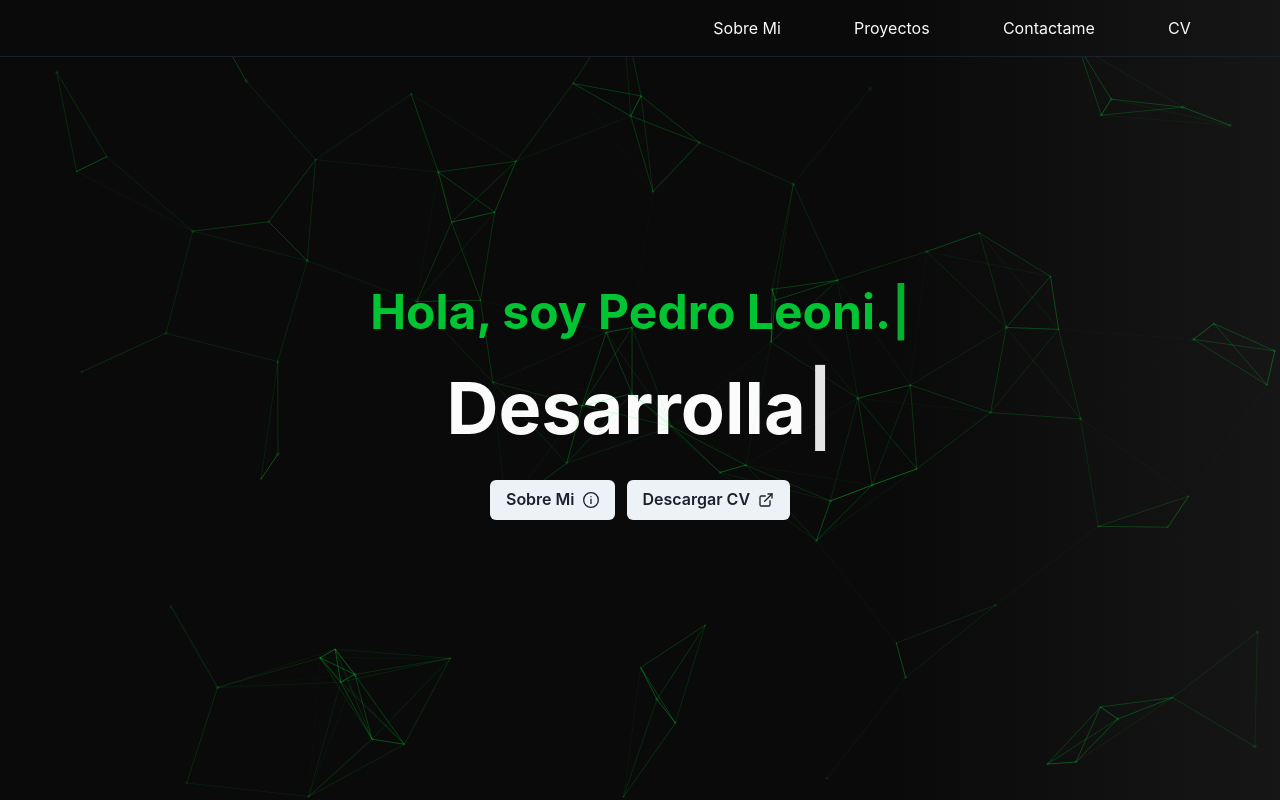
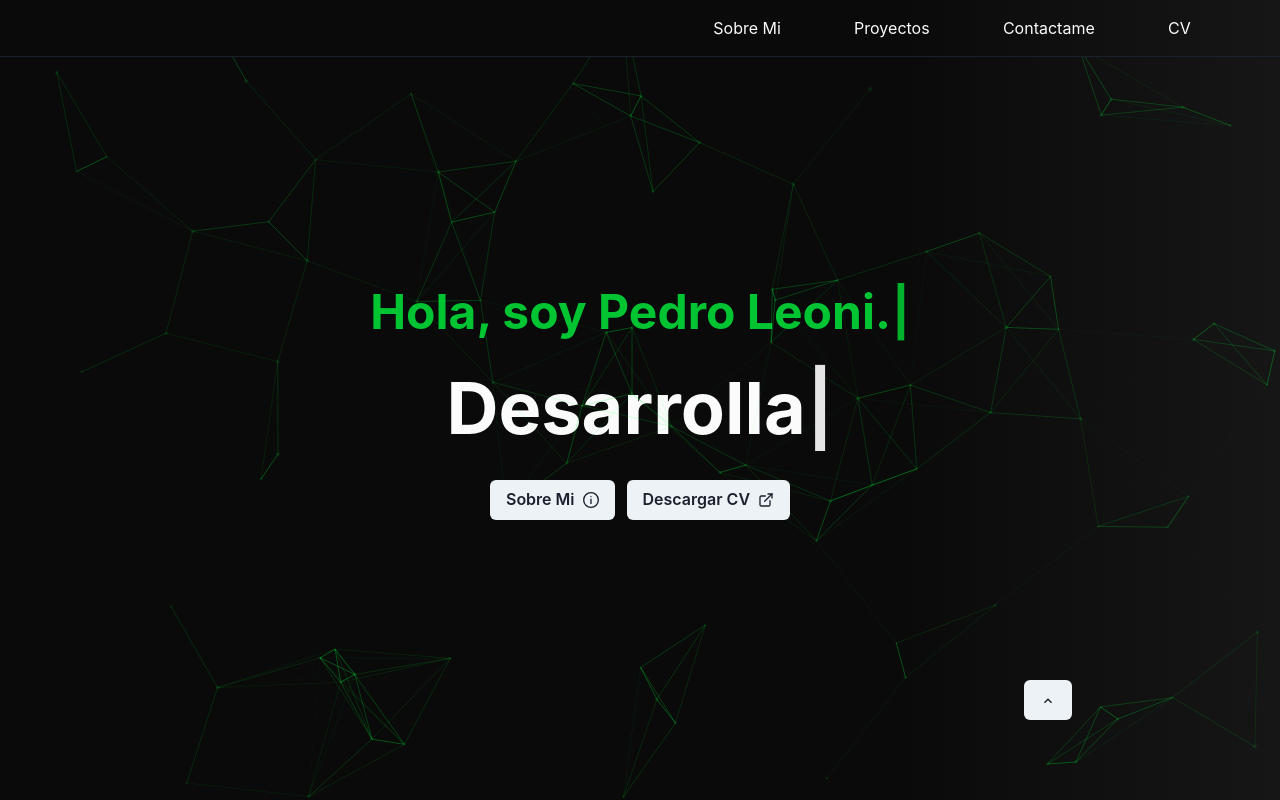
Before and after one commit to pedro-leoni/portfolio, a React (Create React App) app: page / in a window 1280 px wide. Shown: the top 800 px of the page. Built offline with nearby package versions, Linux system fonts and the light colour scheme; no server answers.

Commit message:
mas responsive

```diff
--- a/src/Components/Buttons/DescargarCv.jsx
+++ b/src/Components/Buttons/DescargarCv.jsx
@@ -14,6 +14,7 @@ const DescargarCv = () => {
         textDecoration="none"
         mt={3}
         rightIcon={<ExternalLinkIcon />}
+        size={['xs','md']}
       >
         Descargar CV
       </Button>
--- a/src/Components/Buttons/SobreMiButton.jsx
+++ b/src/Components/Buttons/SobreMiButton.jsx
@@ -14,6 +14,7 @@ const SobreMiButton = () => {
       mt={3}
       mr={3}
       rightIcon={<InfoOutlineIcon />}
+      size={['xs','md']}
     >
       Sobre Mi
     </Button>
--- /dev/null
+++ b/src/Components/Buttons/UpButton.jsx
@@ -0,0 +1,23 @@
+import React from 'react';
+import {Button, Link} from "@chakra-ui/react";
+import {ChevronUpIcon} from "@chakra-ui/icons";
+
+const UpButton = () => {
+  return (
+    <Link href='#'>
+        <Button
+            display={['none','none','block']}
+            mb={20}
+            ml='80vw'
+            position='fixed'
+            rigth={0}
+            bottom={0}
+            type='link'
+        >
+            <ChevronUpIcon/>
+        </Button>
+    </Link>
+  )
+}
+
+export default UpButton
--- a/src/Components/Contactame/Mensaje.jsx
+++ b/src/Components/Contactame/Mensaje.jsx
@@ -52,12 +52,12 @@ const Mensaje = () => {
   };
 
   return (
-    <Box p={10}>
+    <Box p={[2,10]}>
       <Heading p={3} pt={5} color="textColor" textAlign="center">
         O dejame tu mensaje
       </Heading>
       <form onSubmit={onSubmitInputs} ref={formRef}>
-        <Box display="flex" flexDirection={['column','row']} w="30vw" mt={5}>
+        <Box display="flex" flexDirection={['column','row']} w={["50vw","30vw"]} mt={5}>
           <FormControl isRequired p={3}>
             <Input
               id="name"
@@ -75,6 +75,7 @@ const Mensaje = () => {
               placeholder="Email"
               name="email"
               onChange={onChangeInputs}
+
             />
           </FormControl>
         </Box>
@@ -93,6 +94,7 @@ const Mensaje = () => {
             type="submit"
             _hover={{ color: "detailsPrimary" }}
             rightIcon={<ChatIcon />}
+            size={['xs','md']}
           >
             Enviar
           </Button>
--- a/src/Components/Footer/Footer.jsx
+++ b/src/Components/Footer/Footer.jsx
@@ -9,7 +9,7 @@ import {
 
 const Footer = () => {
   return (
-    <Box h="5vh" display='flex' alignItems='center' justifyContent='space-between' color='textColor'>
+    <Box h="7vh" display='flex' alignItems='center' justifyContent='space-between' color='textColor'>
       <Box display="flex">
         <Link
           href="mailto:pedroleoni1996@gmail.com"
--- a/src/Components/Home/Hola.jsx
+++ b/src/Components/Home/Hola.jsx
@@ -21,7 +21,7 @@ const Hola = () => {
           as="h1"
           size={["", "1xl", "2xl"]}
           color="textSecondary"
-          noOfLines={1}
+
           m={3}
           p={3}
         >
@@ -33,7 +33,7 @@ const Hola = () => {
           as="h1"
           size={["1xl","2xl","4xl"]}
           color="textColor"
-          noOfLines={1}
+
           m={3}
           p={3}
         >
--- a/src/Components/Home/Home.jsx
+++ b/src/Components/Home/Home.jsx
@@ -9,23 +9,22 @@ import Footer from "../Footer/Footer";
 import NavBar from "../NavBar/NavBar";
 import Particles from "react-tsparticles";
 import { loadFull }  from "tsparticles";
+import UpButton from "../Buttons/UpButton";
 
 
 const Home = () => {
   const particlesInit = async (main) => {
     await loadFull(main);
   };
-   const particlesLoaded = (container) => {
-    console.log(container);
-  };
+
   return (
     <Box>
     <Particles
       id="tsparticles"
       init={particlesInit}
-      loaded={particlesLoaded}
+
       options={{
-        fpsLimit: 120,
+        fpsLimit: 60,
         interactivity: {
           events: {
             onClick: {
@@ -43,7 +42,7 @@ const Home = () => {
               quantity: 4,
             },
             repulse: {
-              distance: 200,
+              distance: 100,
               duration: 0.4,
             },
           },
@@ -97,6 +96,7 @@ const Home = () => {
       }}
     />
       <NavBar />
+
       <Box  bgGradient='linear(to-r , backgroundHome 70%, backgroundHomeSecondary)' h="100vh">
         <Hola />
       </Box>
@@ -104,6 +104,7 @@ const Home = () => {
       <Box pl='30vw' pr='30vw' pb="10vh">
         <Divider />
     </Box>
+    <UpButton/>
         <SobreMi />
       </Box>
       <Box id="Tecnologias" bgGradient='linear(to-r , backgroundHome 70%, backgroundHomeSecondary)' h="auto">
--- a/src/Components/Proyectos/ProyectModal.jsx
+++ b/src/Components/Proyectos/ProyectModal.jsx
@@ -75,7 +75,7 @@ const ProyectModal = ({
             target="_blank"
             _hover={{ color: "detailsPrimary", textDecoration: "none" }}
           >
-            <Button m={2} rightIcon={<ExternalLinkIcon />}>
+            <Button m={2} rightIcon={<ExternalLinkIcon />} size={['xs','md']}>
               Visitar pagina
             </Button>
           </Link>
@@ -84,7 +84,7 @@ const ProyectModal = ({
             target="_blank"
             _hover={{ color: "detailsPrimary", textDecoration: "none" }}
           >
-            <Button m={2} rightIcon={<Github />}>
+            <Button m={2} rightIcon={<Github />} size={['xs','md']}>
               Ver codigo
             </Button>
           </Link>
--- a/src/Components/Proyectos/Proyectos.jsx
+++ b/src/Components/Proyectos/Proyectos.jsx
@@ -11,12 +11,9 @@ const Proyectos = () => {
   useEffect(() => {
     dispatch(getAllJobs());
   }, []);
-  const handleClick = () => {
-    dispatch(filterJobs());
-  };
   return (
     <>
-      <Button onClick={handleClick}>Filtrar</Button>
+
       <Box h="100%" id="SobreMi" pt="10vh" pl="20vw">
         <Box
           h="auto"
--- a/src/Components/Tecnologias/SkillCards.jsx
+++ b/src/Components/Tecnologias/SkillCards.jsx
@@ -22,7 +22,7 @@ import {
 
 const SkillCards = () => {
   return (
-  <Box display='flex' flexWrap='wrap' alignContent='center' pb='10vh'>
+  <Box display='flex' flexDirection={['column','row']} flexWrap='wrap' alignItems='center' alignContent='center' pb='10vh'>
     <SkillCard Icon={Html5} text={'HTML5'} />
     <SkillCard Icon={CssThree} text={'CSS3'} />
     <SkillCard Icon={Javascript} text={'Javascript'}/>
```
